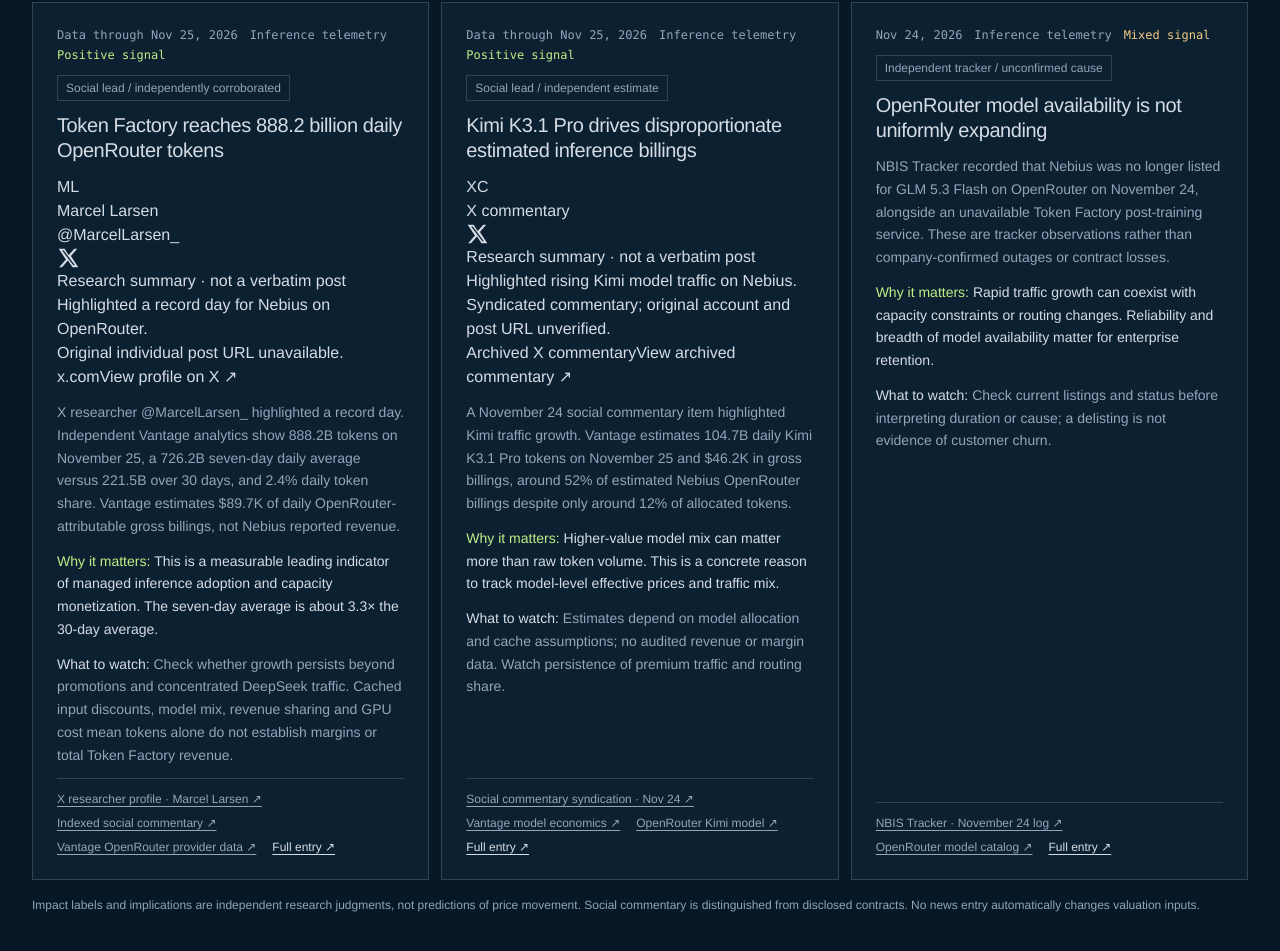
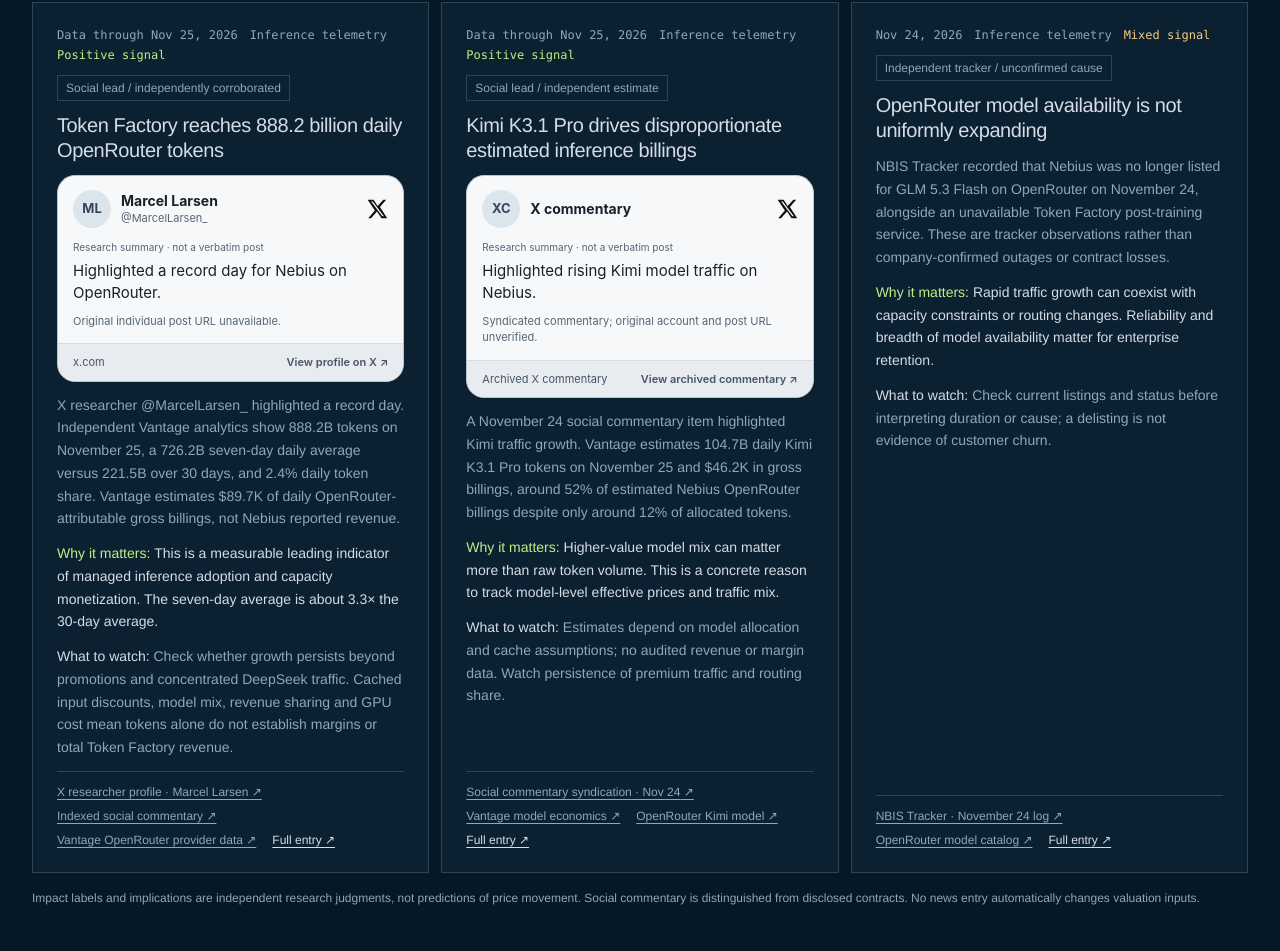
Before and after one commit to dfurry-boilermaker/nbismodel, a Next.js app: page / in a window 1280 px wide. Shown: the part 2006-2957 px from the top of the page. Built offline with nearby package versions, Linux system fonts and the light colour scheme.

Commit message:
Style rounded iMessage-inspired social link cards

```diff
--- a/app/globals.css
+++ b/app/globals.css
@@ -208,3 +208,21 @@ button:not(:disabled), summary { cursor: pointer; }
   .footer-links { flex-wrap: wrap; gap: 15px; }
 }
 @media (prefers-reduced-motion: reduce) { html { scroll-behavior: auto; } *, *::before, *::after { transition: none !important; animation: none !important; } }
+
+
+/* Local social link previews: no X scripts, trackers, remote avatars or embeds. */
+.x-preview { display: block; min-width: 0; max-width: 100%; overflow: hidden; border-radius: 18px; border: 1px solid #b9c3cc; background: #f7f8fa; color: #17212c; text-decoration: none; font-family: -apple-system, BlinkMacSystemFont, "Helvetica Neue", Arial, sans-serif; transition: border-color .15s; }
+.x-preview:hover { border-color: #8295a5; }
+.x-preview-body { padding: 14px 15px; }
+.x-preview-header { display: flex; align-items: center; gap: 10px; min-width: 0; margin-bottom: 12px; }
+.x-preview-avatar { flex: 0 0 38px; width: 38px; height: 38px; display: grid; place-items: center; border-radius: 50%; background: #dce4ec; color: #34465a; font-size: 13px; font-weight: 700; }
+.x-preview-identity { min-width: 0; flex: 1; overflow-wrap: anywhere; }
+.x-preview-author { font-size: 14px; font-weight: 700; line-height: 1.3; }
+.x-preview-handle, .x-preview-type, .x-preview-context { color: #566575; font-size: 11px; line-height: 1.5; overflow-wrap: anywhere; }
+.x-preview-logo { flex-shrink: 0; color: #111; }
+.x-preview-type { font-size: 10px; margin-bottom: 5px; }
+.x-preview-copy { font-size: 15px; line-height: 1.45; margin: 0; overflow-wrap: anywhere; white-space: pre-wrap; }
+.x-preview-context { margin-top: 9px; }
+.x-preview-footer { background: #e8ebef; border-top: 1px solid #d7dce1; display: flex; flex-wrap: wrap; justify-content: space-between; gap: 4px 10px; padding: 10px 15px; font-size: 11px; color: #465569; overflow-wrap: anywhere; }
+.x-preview-footer span:last-child { font-weight: 600; }
+@media (max-width: 450px) { .x-preview-body { padding: 12px; } .x-preview-footer { padding: 9px 12px; } }
```
